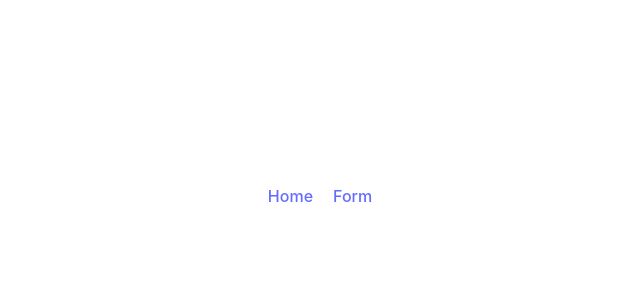
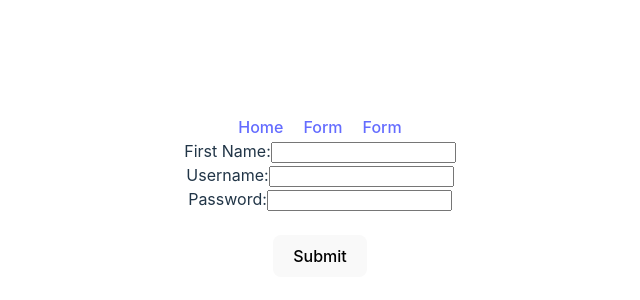
Before and after one commit to mjchin1/Moodboard-WebsiteBuilder, a React (Vite) app in the folder client/: page /register in a window 1280 px wide. Before the commit this address had no page. Shown: the part 204-504 px from the top of the page, without its empty margins (320-960 px from the left). Built offline with nearby package versions, Linux system fonts and the light colour scheme.

Commit message:
adding registration form

```diff
--- a/client/src/App.jsx
+++ b/client/src/App.jsx
@@ -4,9 +4,11 @@ import './App.css'
 import Website from './components/Website'
 import WebsiteForm from './components/WebsiteForm'
 import Navigations from './components/Navigations'
+import Registration from './components/Registration'
 
 
 function App() {
+  const [user, setUser] = useState("")
 
   return (
     <>
@@ -14,6 +16,7 @@ function App() {
       <Routes>
       <Route path='/' element={<Website/>} />
       <Route path='/form' element={<WebsiteForm/>} />
+      <Route path='/register' element={<Registration user={user} setUser={setUser}/>} />
       </Routes>
     </>
   )
--- a/client/src/components/Navigations.jsx
+++ b/client/src/components/Navigations.jsx
@@ -5,6 +5,7 @@ export default function Navigations() {
         <nav>
             <Link to = '/'>Home</Link>
             <Link to = '/form'>Form</Link>
+            <Link to = '/register'>Form</Link>
         </nav>
     );
 };
--- /dev/null
+++ b/client/src/components/Registration.jsx
@@ -0,0 +1,50 @@
+import { useState } from 'react';
+
+export default function Register({user, setUser}) {
+  const [firstName, setFirstname] = useState("");
+  const [username, setUsername] = useState("");
+  const [password, setPassword] = useState("");
+
+  async function handleSubmit(event) {
+    event.preventDefault();
+    try {
+      const response = await fetch('http://localhost:8080/api/users', {
+        method: "POST",
+        headers: {
+          'Content-Type': 'application/json',
+        },
+        body: JSON.stringify({ firstName, username, password })
+      });
+      const result = await response.json();
+      setUser(result)
+      setUsername("");
+      setPassword("");
+      setFirstname("");
+
+    } catch (error) {
+    }
+
+  }
+
+  return (
+    <>
+    <div className="register">
+
+      <form className="registrationForm" onSubmit={handleSubmit}>
+        <label>
+          First Name:<input value={firstName} onChange={(event) => setFirstname(event.target.value)} /> <br/>
+        </label>
+        <label>
+          Username:<input value={username} onChange={(event) => setUsername(event.target.value)} /> <br/>
+        </label>
+        <label>
+          Password:<input type="password" value={password} onChange={(event) => setPassword(event.target.value)} /> <br/> <br/>
+        </label>
+        <button className="submitButton">Submit</button>
+
+      </form>
+
+    </div>
+    </>
+  );
+};
```
